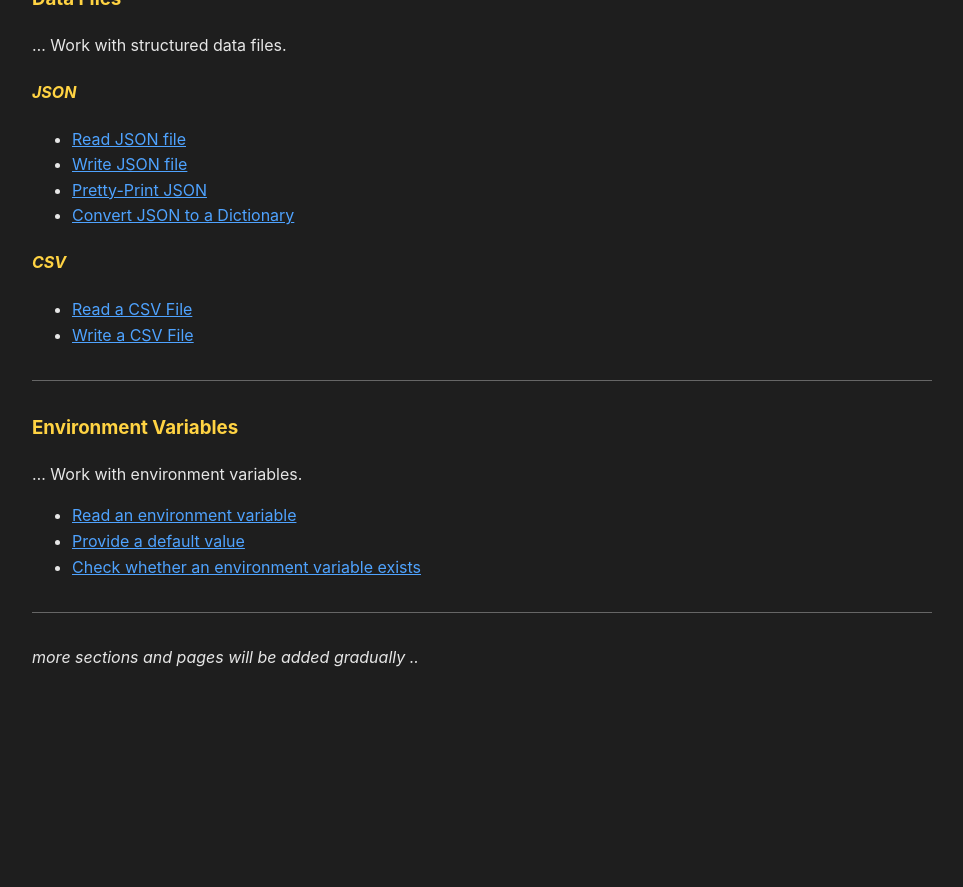
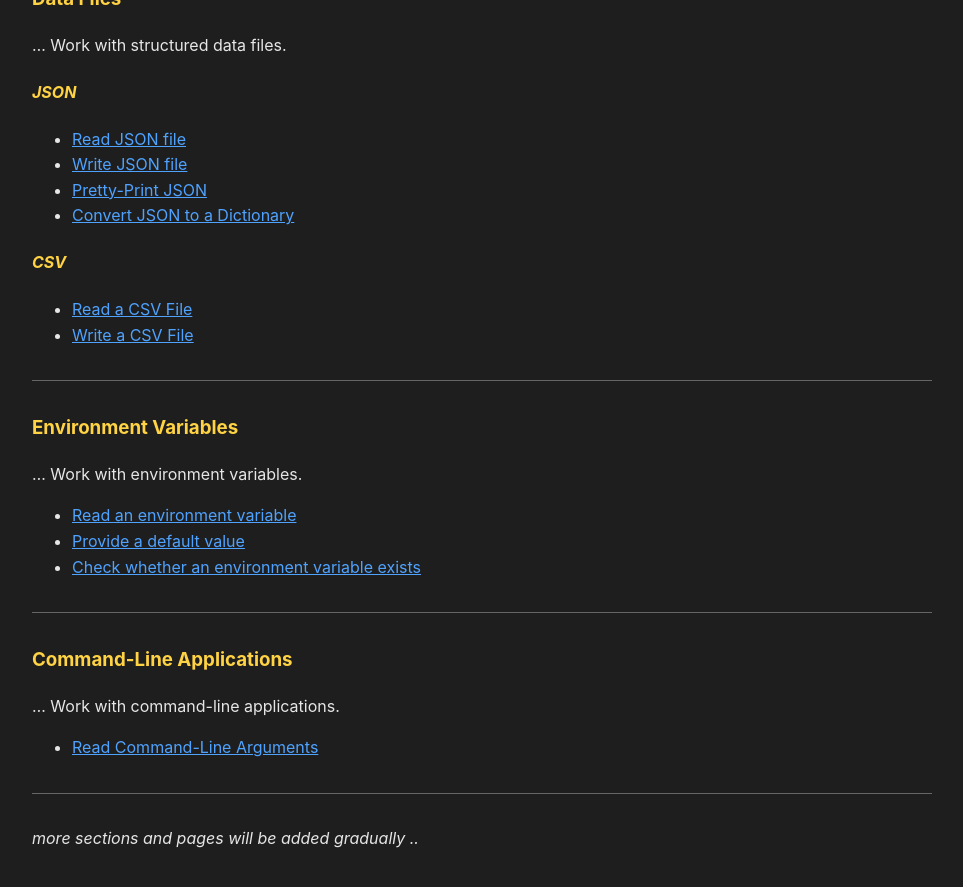
Before and after one commit to jbakchr/easier-python-docs, a Jekyll site: the page built from index.md, in a window 1280 px wide and 900 px high, scrolled down 1577 px. Shown: the top 887 px of the window, without its empty margins (158-1121 px from the left). Built offline with Jekyll 4.4.1, drawn with Linux system fonts in a browser that asks for light colours; before the commit the page ends 2296 px from its top, so only the background shows below that.

```diff
--- a/index.md
+++ b/index.md
@@ -90,4 +90,12 @@ layout: default
 
 ---
 
+### Command-Line Applications
+
+... Work with command-line applications.
+
+- [Read Command-Line Arguments](command-line-applications/read-command-line-arguments)
+
+---
+
 _more sections and pages will be added gradually .._
```
